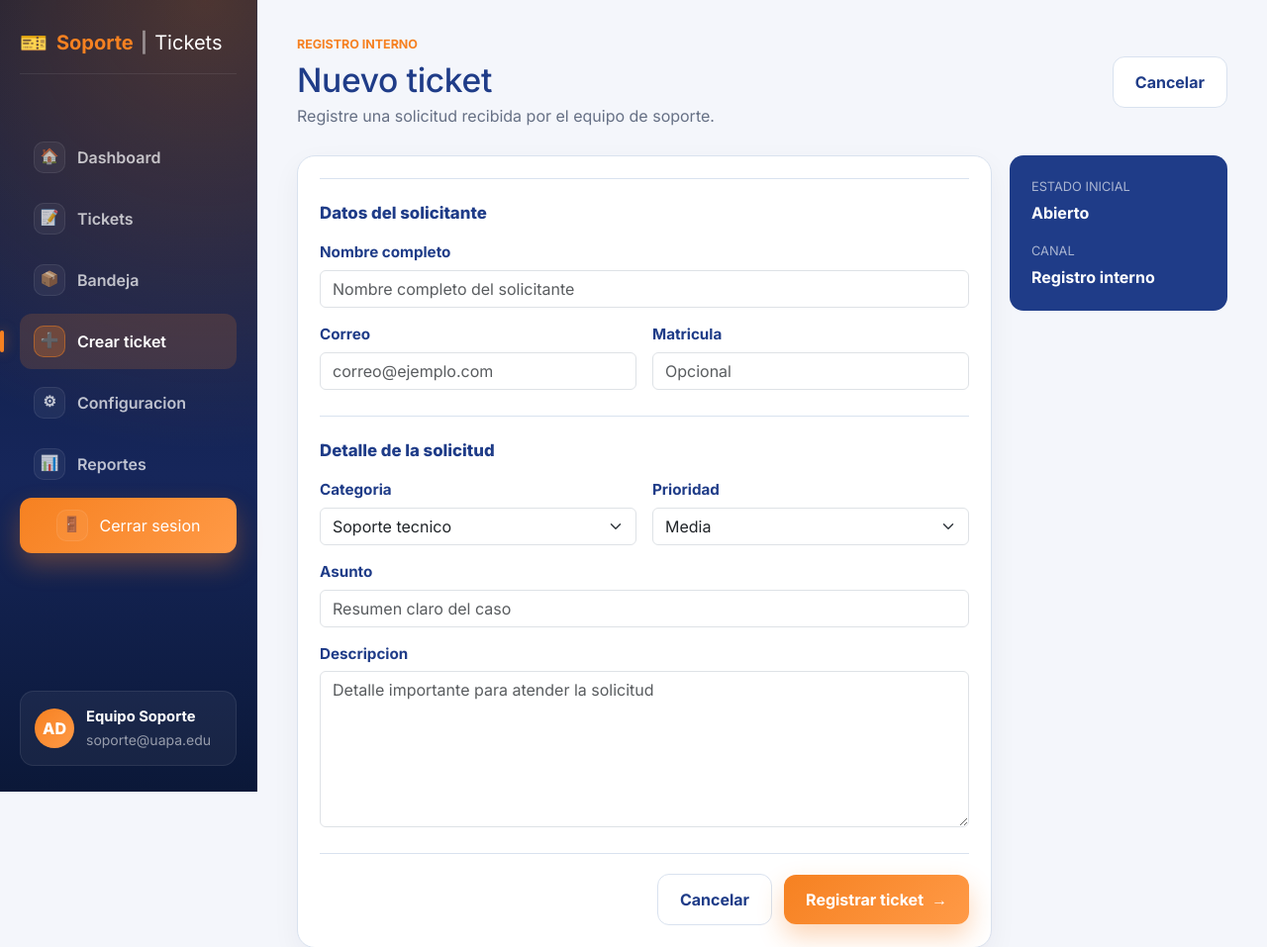
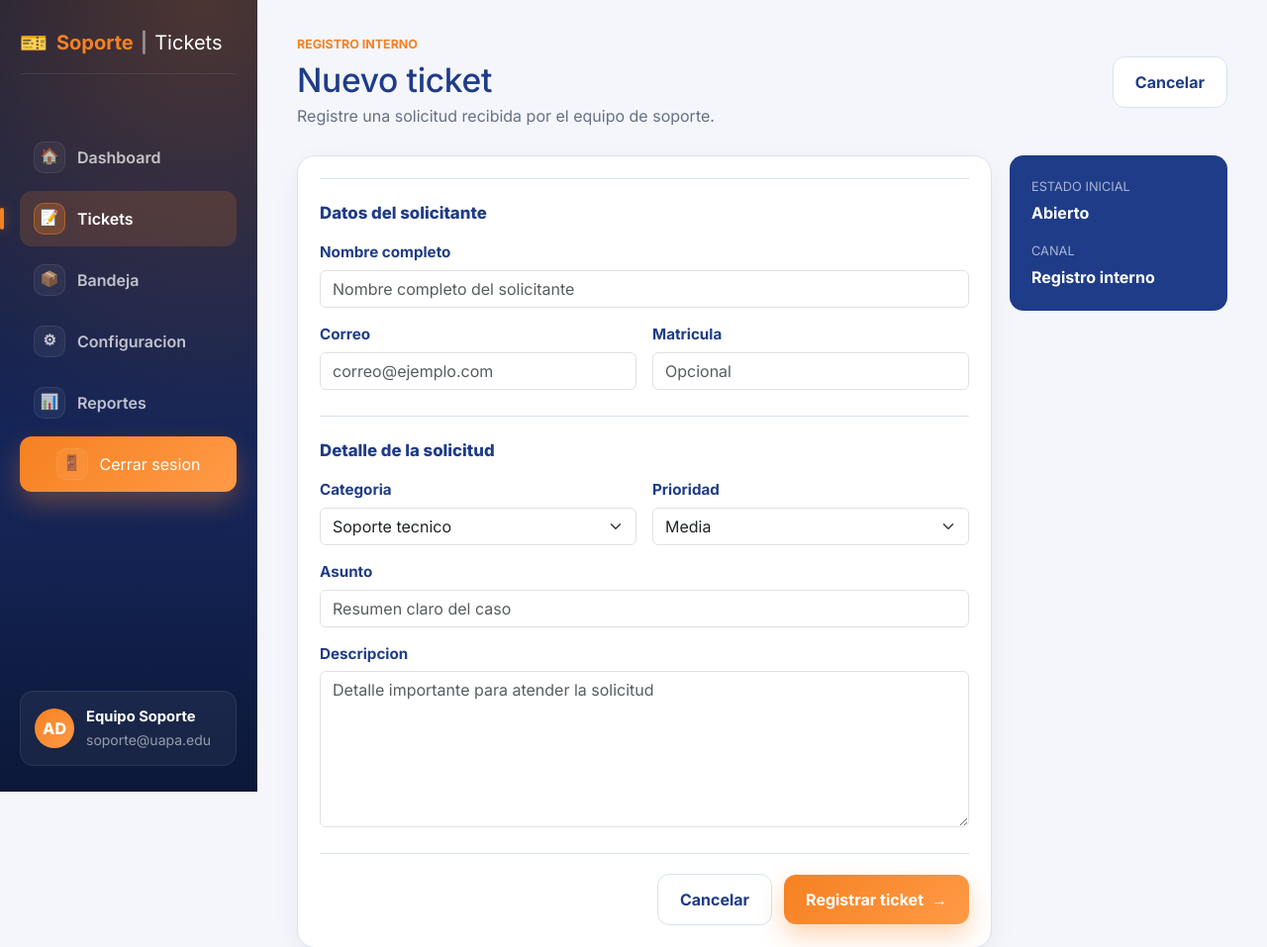
Before and after one commit to cruzayala/GestionTicketUAPA, a Django app: page /tickets/nuevo/ in a window 1280 px wide. Shown: the top 957 px of the page at 99% size. Run offline with Django 5.2, Linux system fonts and the light colour scheme; a user stored in the database is signed in; data that the repository does not hold is empty.

Commit message:
refactor: simplificar menu principal

```diff
--- a/templates/tickets/sidebar.html
+++ b/templates/tickets/sidebar.html
@@ -20,10 +20,6 @@
         <a href="{% url 'ticket_list' %}?view=unassigned" class="{% if active == 'inbox' %}activo{% endif %}">
             <span class="menu-icono">&#128230;</span>
             Bandeja
-        </a>
-        <a href="{% url 'ticket_create_admin' %}" class="{% if active == 'create' %}activo{% endif %}">
-            <span class="menu-icono">&#10133;</span>
-            Crear ticket
         </a>
         <a href="{% url 'settings' %}" class="{% if active == 'settings' %}activo{% endif %}">
             <span class="menu-icono">&#9881;</span>
--- a/templates/tickets/ticket_create_admin.html
+++ b/templates/tickets/ticket_create_admin.html
@@ -3,7 +3,7 @@
 {% block page %}ticket-create-admin{% endblock %}
 {% block content %}
 <div class="layout">
-    {% include "tickets/sidebar.html" with active="create" %}
+    {% include "tickets/sidebar.html" with active="tickets" %}
     <div class="contenido">
         <header class="encabezado">
             <div>
```
